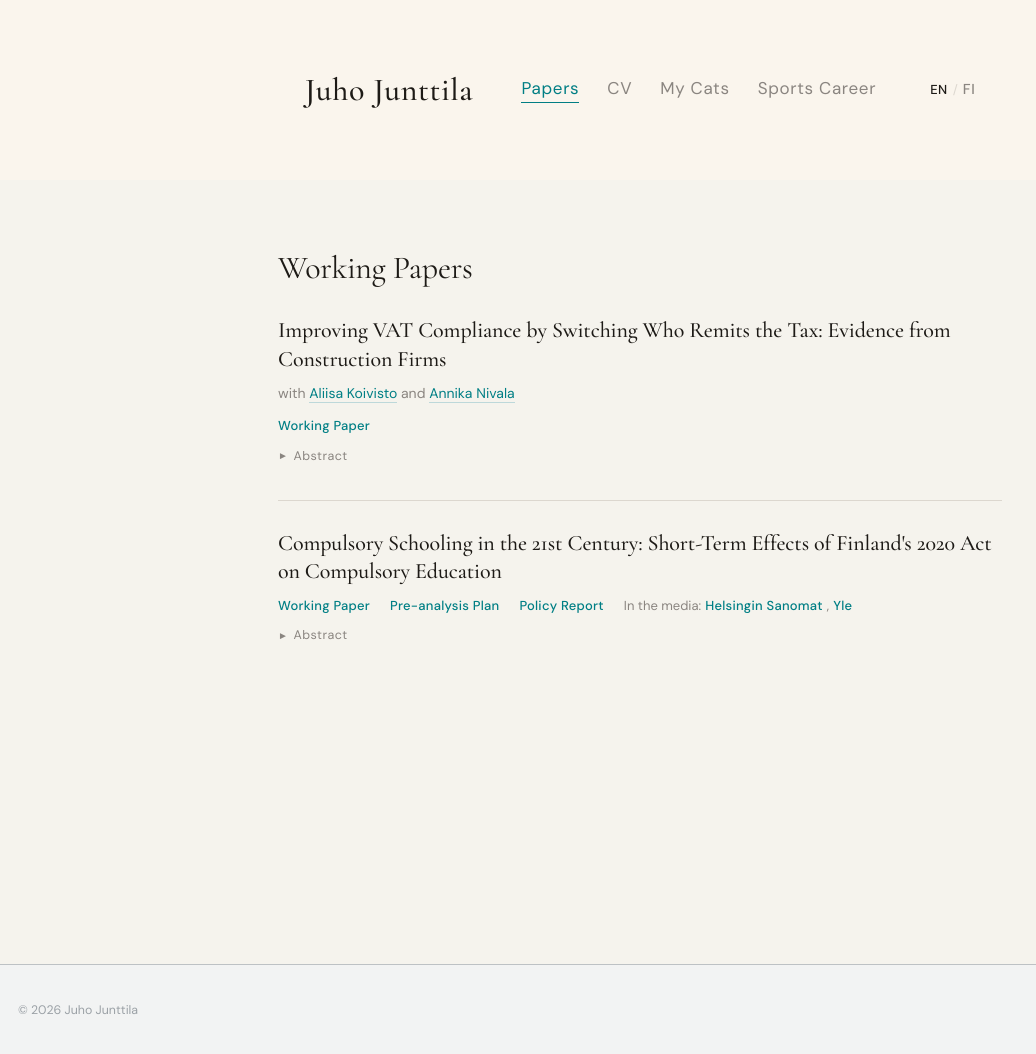
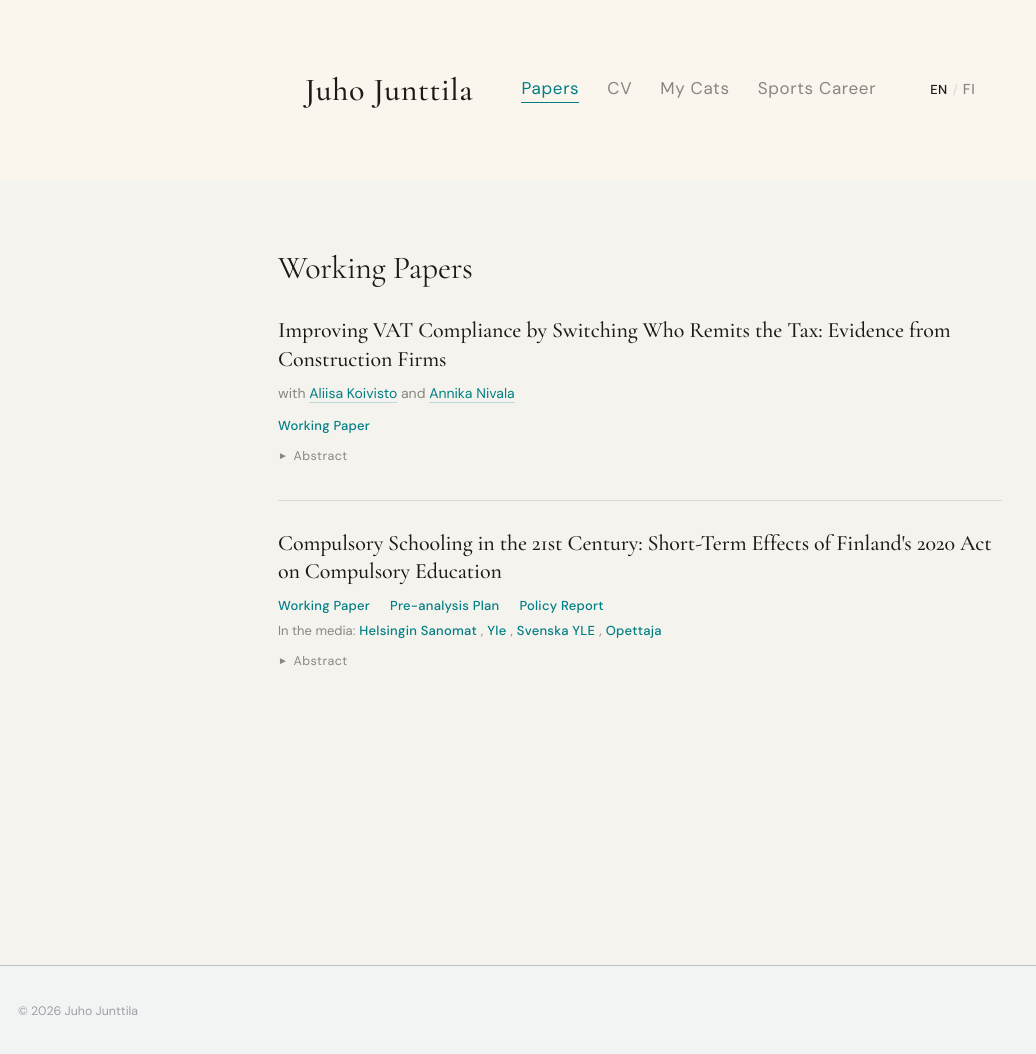
Before and after one commit to Juho-Junttila/Juho-Junttila.github.io, a Jekyll site: the page built from _pages/publications.md, in a window 1280 px wide and 1056 px high. Shown: the whole window, without its empty margins (0-1036 px from the left). Built offline with Jekyll 4.4.1, drawn with Linux system fonts in a browser that asks for light colours.

Commit message:
Add additional media links to publications page

```diff
--- a/_pages/publications.md
+++ b/_pages/publications.md
@@ -160,7 +160,7 @@ fi_url: /fi/publications/
     <a href="https://www.helsinkigse.fi/media/pages/discussion-papers/discussion-paper-50/c5b0fd436a-1764677074/dp50.pdf" target="_blank" rel="noopener">Working Paper</a>
     <a href="https://osf.io/qyfrz" target="_blank" rel="noopener">Pre-analysis Plan</a>
     <a href="https://www.doria.fi/handle/10024/193573" target="_blank" rel="noopener">Policy Report</a>
-    <span class="paper-media">In the media: <a href="https://www.hs.fi/politiikka/art-2000011662855.html" target="_blank" rel="noopener">Helsingin Sanomat</a>, <a href="https://yle.fi/a/74-20197188" target="_blank" rel="noopener">Yle</a></span>
+        <span class="paper-media">In the media: <a href="https://www.hs.fi/politiikka/art-2000011662855.html" target="_blank" rel="noopener">Helsingin Sanomat</a>, <a href="https://yle.fi/a/74-20197188" target="_blank" rel="noopener">Yle</a>, <a href="https://yle.fi/a/7-10089196" target="_blank" rel="noopener">Svenska YLE</a>, <a href="https://www.opettaja.fi/tyossa/turvaverkko-kantaa-ja-kiristaa/" target="_blank" rel="noopener">Opettaja</a></span>
   </div>
   <button class="abstract-toggle" onclick="toggleAbstract('CSL', this.previousElementSibling.previousElementSibling)">
     <span class="abstract-arrow" id="arrow-CSL">&#9658;</span> Abstract
```
